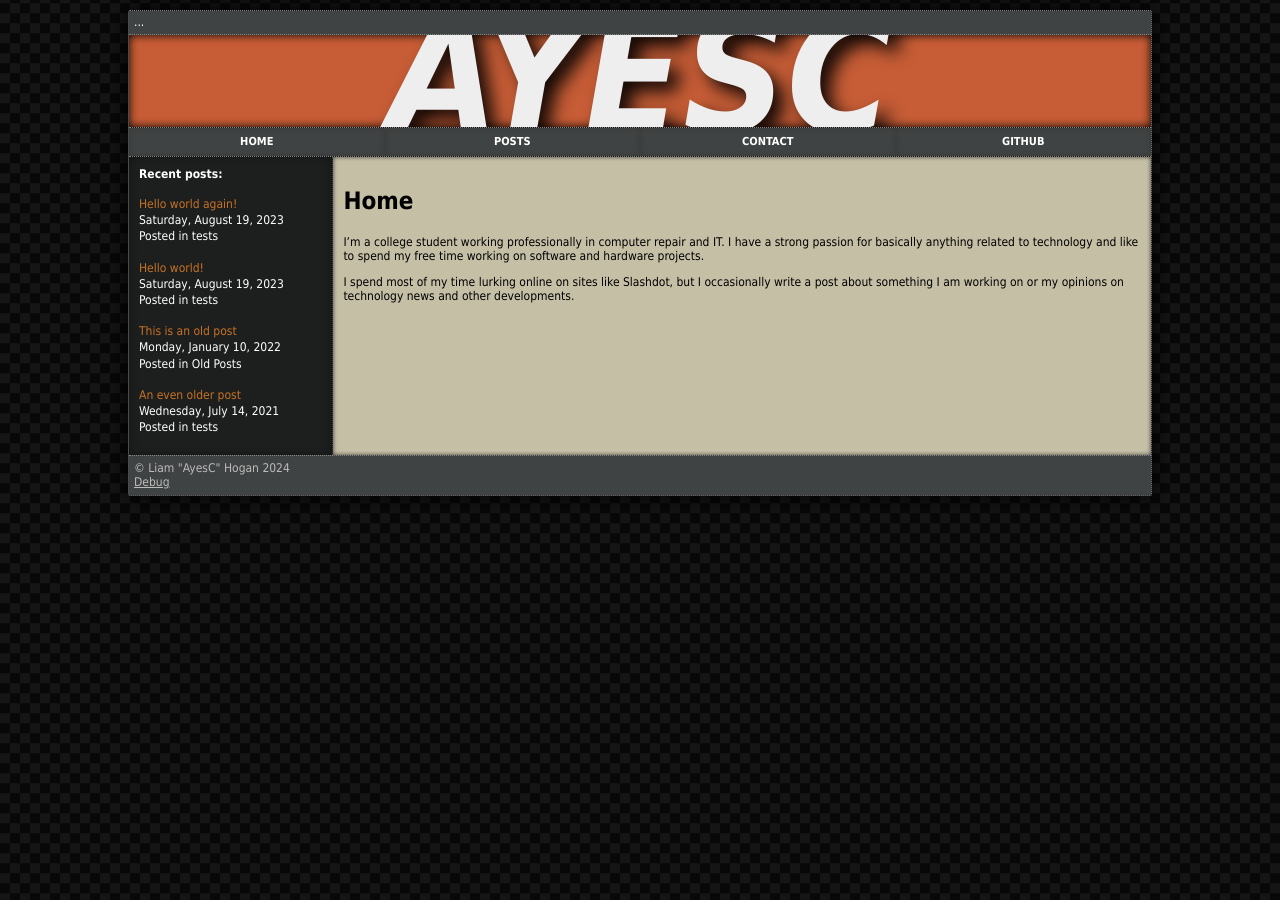
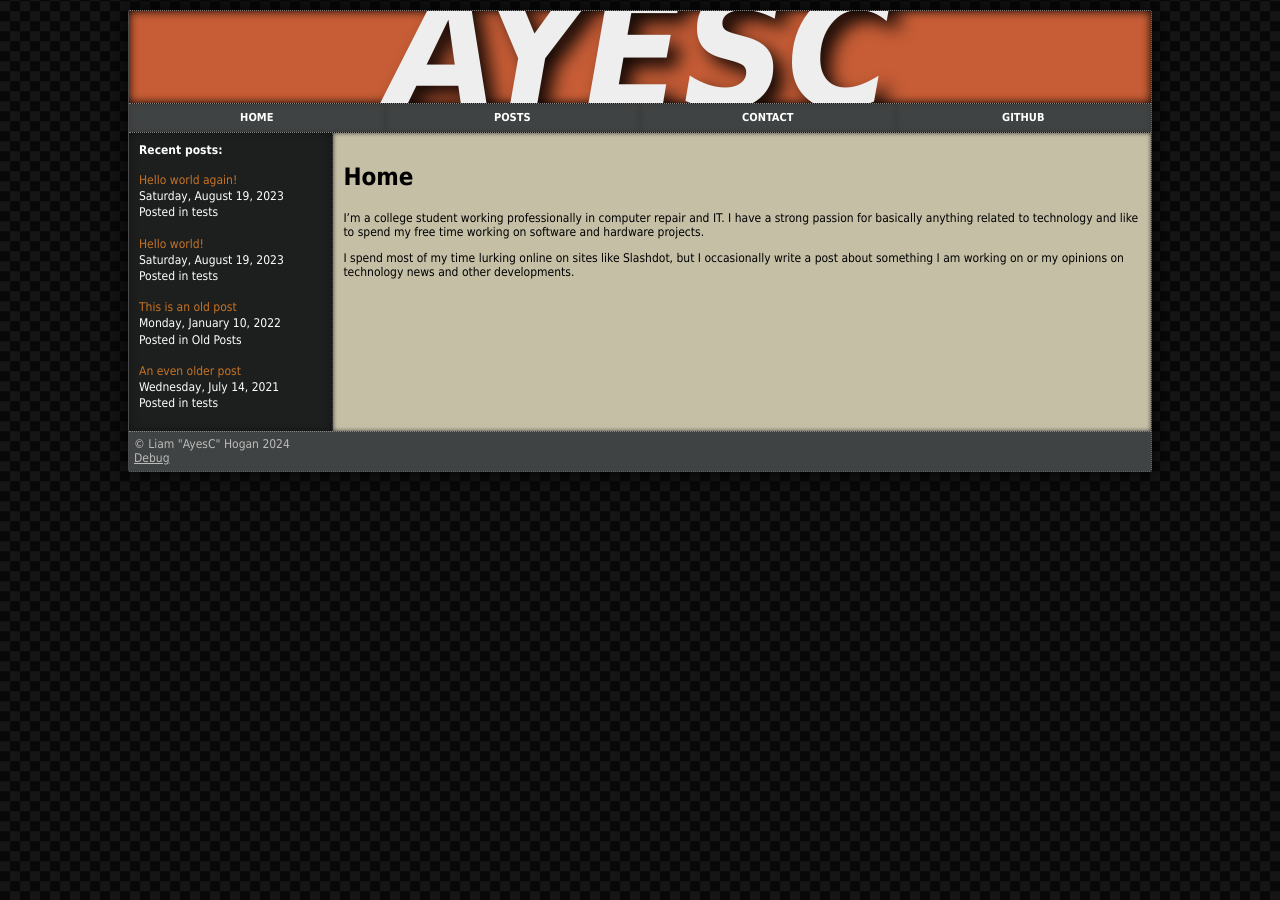
Before and after one commit to ayesc9000/AyesCNET, a Jekyll site: the page built from _pages/index.md, in a window 1280 px wide. Built offline with Jekyll 4.4.1, drawn with Linux system fonts in a browser that asks for light colours.

Commit message:
Hide unused top bar

```diff
--- a/_includes/header.html
+++ b/_includes/header.html
@@ -1,7 +1,7 @@
 <header>
-  <div id="topbar">
-    <span class="block">...</span>
-  </div>
+  <!--<div id="topbar">
+    <span class="block"></span>
+  </div>-->
   <div id="logo">
     <span id="logo-text">AYESC</span>
   </div>
```
